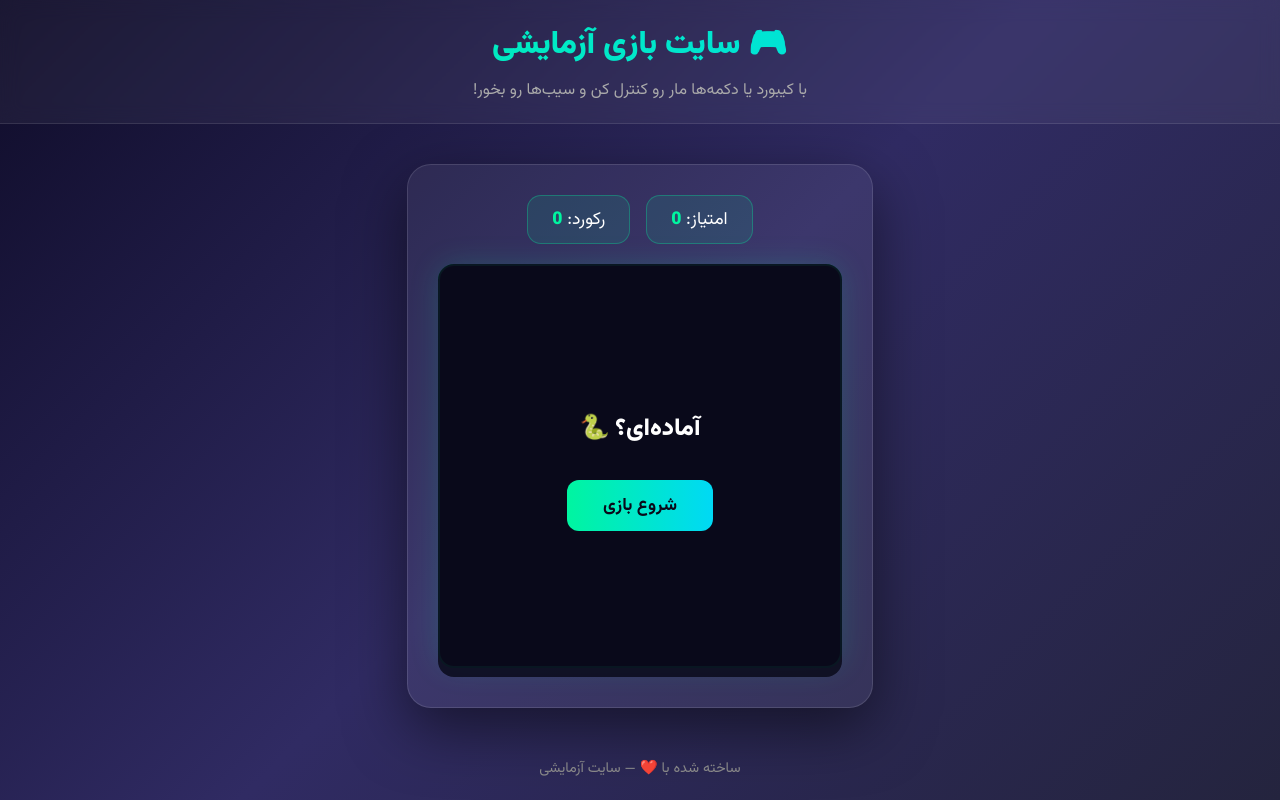
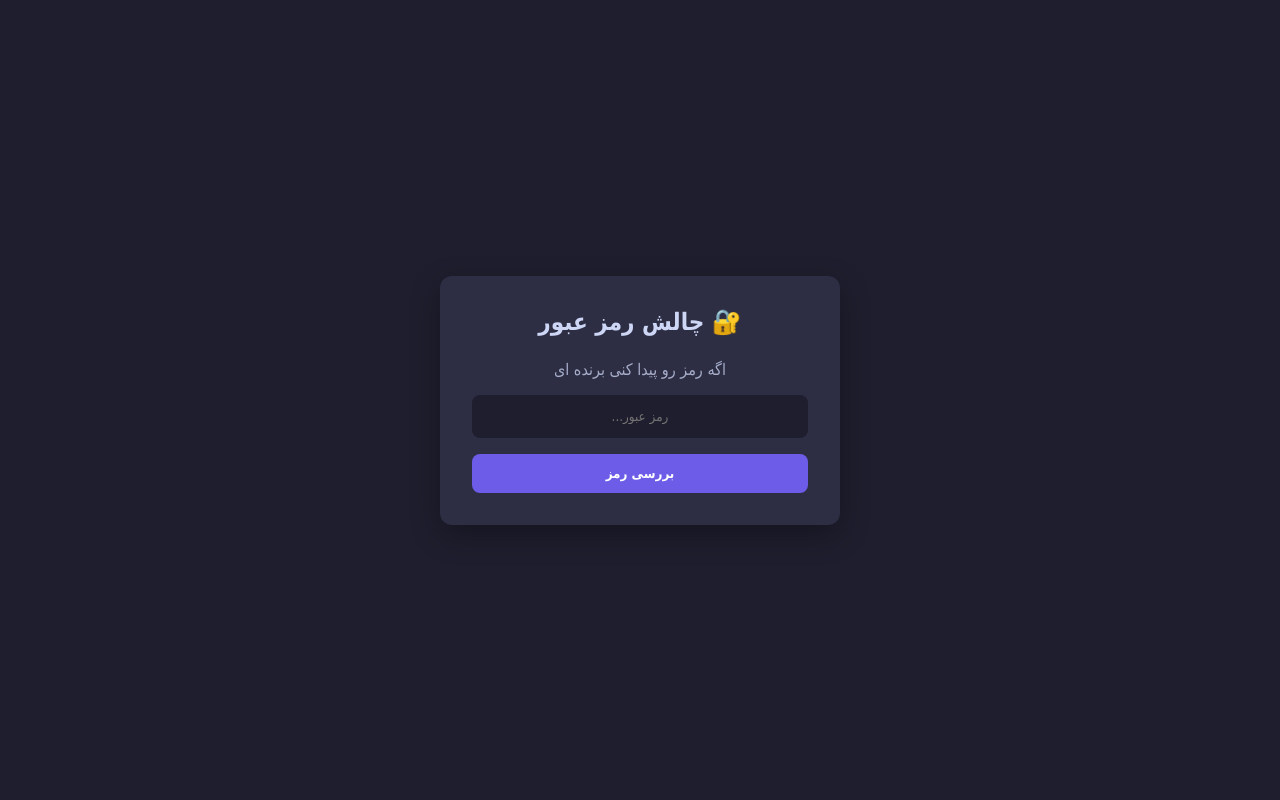
Before and after one commit to artin8794/-, a plain HTML site: page index.html in a window 1280 px wide. Drawn offline with Linux system fonts and the light colour scheme.

Commit message:
Update index.html

```diff
--- a/index.html
+++ b/index.html
@@ -3,188 +3,121 @@
 <head>
     <meta charset="UTF-8">
     <meta name="viewport" content="width=device-width, initial-scale=1.0">
-<title>سایت بازی | مار 🐍</title>
-<link href="https://fonts.googleapis.com/css2?family=Vazirmatn:wght@400;700;900&display=swap" rel="stylesheet">
+    <title>چالش رمز عبور</title>
     <style>
-  * { margin:0; padding:0; box-sizing:border-box; font-family:'Vazirmatn', sans-serif; }
-  body {
-    min-height:100vh;
-    background: linear-gradient(135deg, #0f0c29, #302b63, #24243e);
-    color:#fff; display:flex; flex-direction:column; align-items:center;
-  }
-  header {
-    width:100%; padding:20px; text-align:center;
-    background: rgba(255,255,255,0.05); backdrop-filter: blur(10px);
-    border-bottom:1px solid rgba(255,255,255,0.1);
-  }
-  header h1 { font-size:2rem; font-weight:900;
-    background: linear-gradient(90deg,#00f5a0,#00d9f5);
-    -webkit-background-clip:text; -webkit-text-fill-color:transparent;
-  }
-  header p { color:#aaa; margin-top:8px; }
-
-  .game-card {
-    margin-top:40px; padding:30px; border-radius:24px;
-    background: rgba(255,255,255,0.06); border:1px solid rgba(255,255,255,0.12);
-    box-shadow: 0 20px 60px rgba(0,0,0,0.5); text-align:center;
-  }
-  .scores { display:flex; gap:16px; justify-content:center; margin-bottom:20px; }
-  .score-box {
-    background:rgba(0,245,160,0.1); border:1px solid rgba(0,245,160,0.3);
-    padding:10px 24px; border-radius:14px; font-size:1.1rem;
-  }
-  .score-box span { color:#00f5a0; font-weight:900; }
-
-  canvas {
-    background:#0a0a1a; border-radius:16px; border:2px solid rgba(0,245,160,0.4);
-    box-shadow: 0 0 30px rgba(0,245,160,0.15);
+        :root {
+            --primary: #6c5ce7;
+            --bg: #1e1e2e;
+            --surface: #2d2d44;
+            --text: #a6adc8;
+            --white: #cdd6f4;
         }
 
-  .btn {
-    margin-top:20px; padding:12px 36px; font-size:1.1rem; font-weight:700;
-    border:none; border-radius:12px; cursor:pointer; color:#0a0a1a;
-    background: linear-gradient(90deg,#00f5a0,#00d9f5);
-    transition: transform .2s, box-shadow .2s;
+        * { box-sizing: border-box; margin: 0; padding: 0; font-family: 'Tahoma', sans-serif; }
+
+        body {
+            background-color: var(--bg);
+            color: var(--text);
+            display: flex;
+            justify-content: center;
+            align-items: center;
+            min-height: 100vh;
         }
-  .btn:hover { transform:scale(1.05); box-shadow:0 0 20px rgba(0,245,160,0.5); }
 
-  .controls { display:none; margin-top:20px; grid-template-columns:repeat(3,60px); gap:8px; justify-content:center; }
-  .controls button {
-    width:60px; height:60px; font-size:1.5rem; border-radius:12px; border:none;
-    background:rgba(255,255,255,0.1); color:#fff; cursor:pointer;
+        .container {
+            background: var(--surface);
+            padding: 2rem;
+            border-radius: 12px;
+            width: 90%;
+            max-width: 400px;
+            box-shadow: 0 10px 30px rgba(0,0,0,0.3);
+            text-align: center;
         }
-  .controls button:active { background:rgba(0,245,160,0.4); }
-  @media (max-width:600px){ .controls{display:grid} canvas{width:300px;height:300px} }
 
-  .overlay {
-    position:absolute; inset:0; display:flex; flex-direction:column;
-    align-items:center; justify-content:center; gap:12px;
-    background:rgba(10,10,26,0.85); border-radius:16px; font-size:1.5rem; font-weight:900;
+        h1 {
+            color: var(--white);
+            margin-bottom: 1.5rem;
+            font-size: 1.5rem;
         }
-  .canvas-wrap { position:relative; }
-  .hidden { display:none; }
 
-  footer { margin-top:auto; padding:20px; color:#888; font-size:.9rem; }
+        input {
+            width: 100%;
+            padding: 12px;
+            margin-bottom: 1rem;
+            border: 2px solid transparent;
+            border-radius: 8px;
+            background: var(--bg);
+            color: var(--white);
+            outline: none;
+            transition: 0.3s;
+            text-align: center;
+        }
+
+        input:focus { border-color: var(--primary); }
+
+        button {
+            width: 100%;
+            padding: 12px;
+            background: var(--primary);
+            color: white;
+            border: none;
+            border-radius: 8px;
+            cursor: pointer;
+            font-weight: bold;
+            transition: 0.3s;
+        }
+
+        button:hover { opacity: 0.9; }
+
+        .error { color: #f38ba8; margin-top: 1rem; display: none; font-size: 0.9rem; }
+
+        /* صفحه دوم */
+        #page2 { display: none; }
+
+        .result-text {
+            font-size: 1.2rem;
+            color: var(--white);
+            margin-top: 1rem;
+            line-height: 1.8;
+        }
     </style>
 </head>
 <body>
 
-<header>
-  <h1>🎮 سایت بازی آزمایشی</h1>
-  <p>با کیبورد یا دکمه‌ها مار رو کنترل کن و سیب‌ها رو بخور!</p>
-</header>
-
-<div class="game-card">
-  <div class="scores">
-    <div class="score-box">امتیاز: <span id="score">0</span></div>
-    <div class="score-box">رکورد: <span id="highScore">0</span></div>
+    <!-- صفحه اول -->
+    <div class="container" id="page1">
+        <h1>🔐 چالش رمز عبور</h1>
+        <p style="margin-bottom: 1rem;">اگه رمز رو پیدا کنی برنده ای</p>
+        <input type="password" id="passInput" placeholder="رمز عبور..." onkeypress="if(event.key==='Enter') checkAuth()">
+        <button onclick="checkAuth()">بررسی رمز</button>
+        <p class="error" id="errorMsg">❌ رمز اشتباه است!</p>
     </div>
 
-  <div class="canvas-wrap">
-    <canvas id="game" width="400" height="400"></canvas>
-    <div class="overlay" id="overlay">
-      <div id="overlayText">آماده‌ای؟ 🐍</div>
-      <button class="btn" onclick="startGame()">شروع بازی</button>
+    <!-- صفحه دوم -->
+    <div class="container" id="page2">
+        <h1>نتیجه چالش:</h1>
+        <div class="result-text">
+            تو رضا گلزار شدی 🗿🚬<br>
+            برای باطل شدن عکس بگیر بفرست پیوی
         </div>
+        <button onclick="location.reload()" style="margin-top: 2rem; background: #45475a;">بازگشت</button>
     </div>
 
-  <div class="controls">
-    <div></div><button onclick="setDir(0,-1)">⬆️</button><div></div>
-    <button onclick="setDir(1,0)">➡️</button>
-    <button onclick="setDir(0,1)">⬇️</button>
-    <button onclick="setDir(-1,0)">⬅️</button>
-  </div>
-</div>
+    <script>
+        const CORRECT_PASS = "01010100";
 
-<footer>ساخته شده با ❤️ — سایت آزمایشی</footer>
+        function checkAuth() {
+            const input = document.getElementById('passInput').value;
+            const errorMsg = document.getElementById('errorMsg');
 
-<script>
-const canvas = document.getElementById('game');
-const ctx = canvas.getContext('2d');
-const grid = 20, cells = canvas.width / grid;
-let snake, dir, nextDir, food, score, loop;
-let highScore = localStorage.getItem('snakeHigh') || 0;
-document.getElementById('highScore').textContent = highScore;
-
-function startGame(){
-  snake = [{x:10,y:10}];
-  dir = {x:1,y:0}; nextDir = dir;
-  score = 0;
-  document.getElementById('score').textContent = 0;
-  placeFood();
-  document.getElementById('overlay').classList.add('hidden');
-  clearInterval(loop);
-  loop = setInterval(update, 120);
+            if (input === CORRECT_PASS) {
+                document.getElementById('page1').style.display = 'none';
+                document.getElementById('page2').style.display = 'block';
+            } else {
+                errorMsg.style.display = 'block';
+                document.getElementById('passInput').value = '';
             }
-
-function placeFood(){
-  do {
-    food = { x: Math.floor(Math.random()*cells), y: Math.floor(Math.random()*cells) };
-  } while (snake.some(s => s.x===food.x && s.y===food.y));
-}
-
-function setDir(x,y){
-  if (x === -dir.x && y === -dir.y) return; // جلوگیری از حرکت معکوس
-  nextDir = {x,y};
-}
-
-document.addEventListener('keydown', e => {
-  const keys = {
-    'ArrowUp':[0,-1],'ArrowDown':[0,1],'ArrowRight':[1,0],'ArrowLeft':[-1,0],
-    'w':[0,-1],'s':[0,1],'d':[1,0],'a':[-1,0]
-  };
-  if (keys[e.key]) setDir(...keys[e.key]);
-});
-
-function update(){
-  dir = nextDir;
-  const head = { x: snake[0].x + dir.x, y: snake[0].y + dir.y };
-
-  // برخورد با دیوار یا بدن
-  if (head.x<0 || head.y<0 || head.x>=cells || head.y>=cells ||
-      snake.some(s => s.x===head.x && s.y===head.y)) {
-    return gameOver();
-  }
-
-  snake.unshift(head);
-  if (head.x===food.x && head.y===food.y){
-    score++;
-    document.getElementById('score').textContent = score;
-    placeFood();
-  } else {
-    snake.pop();
-  }
-  draw();
-}
-
-function draw(){
-  ctx.fillStyle = '#0a0a1a';
-  ctx.fillRect(0,0,canvas.width,canvas.height);
-
-  // سیب
-  ctx.fillStyle = '#ff4757';
-  ctx.beginPath();
-  ctx.arc(food.x*grid+grid/2, food.y*grid+grid/2, grid/2-2, 0, Math.PI*2);
-  ctx.fill();
-
-  // مار
-  snake.forEach((s,i) => {
-    ctx.fillStyle = i===0 ? '#00f5a0' : `hsl(160, 90%, ${55 - i*2}%)`;
-    ctx.fillRect(s.x*grid+1, s.y*grid+1, grid-2, grid-2);
-  });
-}
-
-function gameOver(){
-  clearInterval(loop);
-  if (score > highScore){
-    highScore = score;
-    localStorage.setItem('snakeHigh', highScore);
-    document.getElementById('highScore').textContent = highScore;
-  }
-  document.getElementById('overlayText').innerHTML = `💥 باختی!<br>امتیاز: ${score}`;
-  document.getElementById('overlay').classList.remove('hidden');
         }
     </script>
-
 </body>
 </html>
```
Lines whose indentation alone changed are shown as unchanged.
